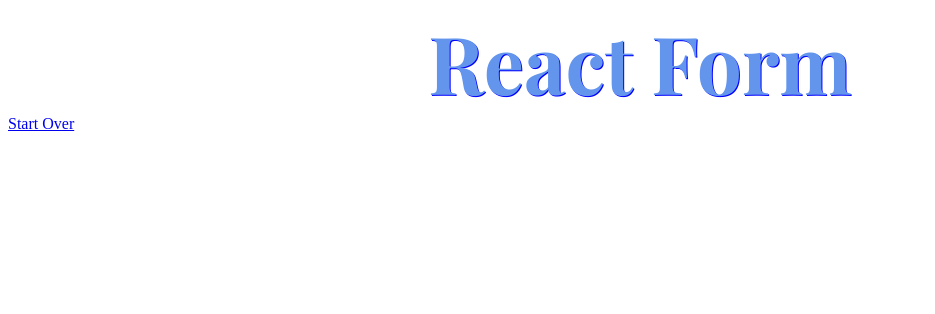
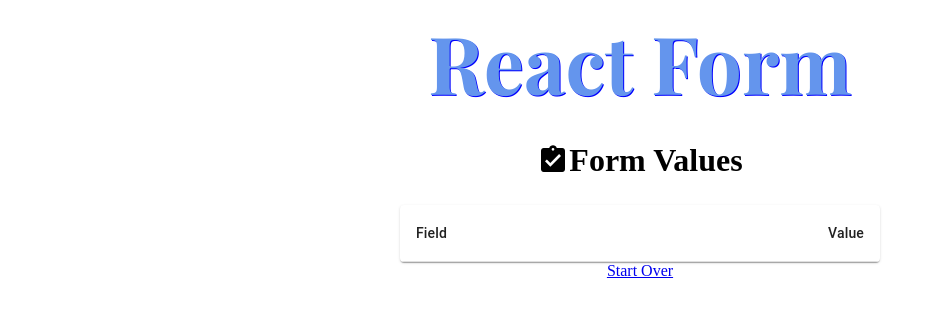
Before and after one commit to andrewstepanets/react-form, a React (Create React App) app: page /result in a window 1280 px wide. Shown: the top 314 px of the page, without its empty margins (0-935 px from the left). Built offline with nearby package versions, Linux system fonts and the light colour scheme; a web font is replaced by a local one.

Commit message:
Added results page

```diff
--- a/src/components/App.js
+++ b/src/components/App.js
@@ -4,17 +4,17 @@
 import Step1 from './Step1';
 import Step2 from './Step2';
 import Step3 from './Step3';
-// import Result from './Result';
+import Result from './Result';
 import Header from './Header';
 import Typography from '../styles/Typography';
 
 /*eslint-disable */
 
-const Result = () => (
-  <>
-    <Link to="/">Start Over</Link>
-  </>
-);
+// const Result = () => (
+//   <>
+//     <Link to="/">Start Over</Link>
+//   </>
+// );
 
 function App() {
   return (
--- a/src/components/Result.js
+++ b/src/components/Result.js
@@ -1,10 +1,87 @@
 import React from 'react';
+import styled from 'styled-components';
+import { MdAssignmentTurnedIn, MdAttachFile } from 'react-icons/md';
+import {
+  TableContainer,
+  Table,
+  TableHead,
+  TableRow,
+  TableCell,
+  TableBody,
+  Paper,
+  List,
+  ListItem,
+  ListItemIcon,
+  ListItemText,
+} from '@material-ui/core';
+import { InsertDriveFile } from '@material-ui/icons';
+import { Link } from 'react-router-dom';
 import Layout from './Layout';
+import { useData } from './DataContext';
+
+const StepStyles = styled.h2`
+  font-size: 2rem;
+  display: flex;
+  align-items: center;
+`;
+const FileStyles = styled.div`
+  font-size: 1rem;
+  margin: 2rem;
+  margin-bottom: 1rem;
+`;
+
+/*eslint-disable */
 
 export default function Result() {
+  const { data } = useData();
+  const entries = Object.entries(data).filter((entry) => entry[0] !== 'files');
+  const { files } = data;
+
   return (
     <Layout>
-      <h1>Result</h1>
+      <StepStyles>
+        <MdAssignmentTurnedIn /> Form Values
+      </StepStyles>
+      <TableContainer component={Paper}>
+        <Table>
+          <TableHead>
+            <TableRow>
+              <TableCell>Field</TableCell>
+              <TableCell align="right">Value</TableCell>
+            </TableRow>
+          </TableHead>
+          <TableBody>
+            {entries.map((entry) => (
+              <TableRow key={entry[0]}>
+                <TableCell>{entry[0]}</TableCell>
+                <TableCell align="right">{entry[1].toString()}</TableCell>
+              </TableRow>
+            ))}
+          </TableBody>
+        </Table>
+      </TableContainer>
+      {
+        files && (
+          <>
+            <FileStyles>
+              <MdAttachFile /> Files
+            </FileStyles>
+            <List>
+              {
+                files.map((f, index) => (
+                  <ListItem key={index}>
+                    <ListItemIcon>
+                      <InsertDriveFile></InsertDriveFile>
+                    </ListItemIcon>
+                    <ListItemText primary={f.name} secondary={f.size} />
+                  </ListItem>
+                ))
+              }
+            </List>
+          </>
+        )
+      }
+      <Link to="/">Start Over</Link>
     </Layout>
   );
 }
```
Also changed, not shown: 1 other file (tests, documents, lock files or other folders).
